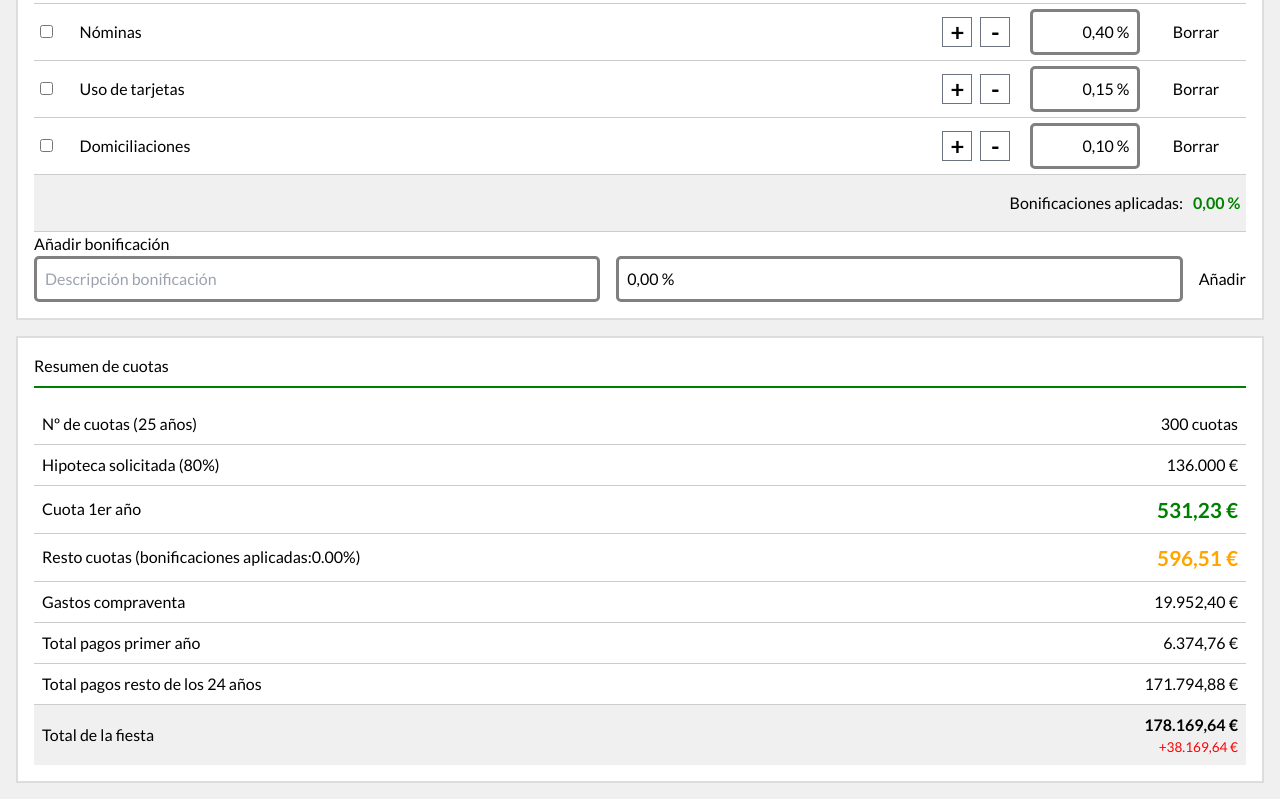
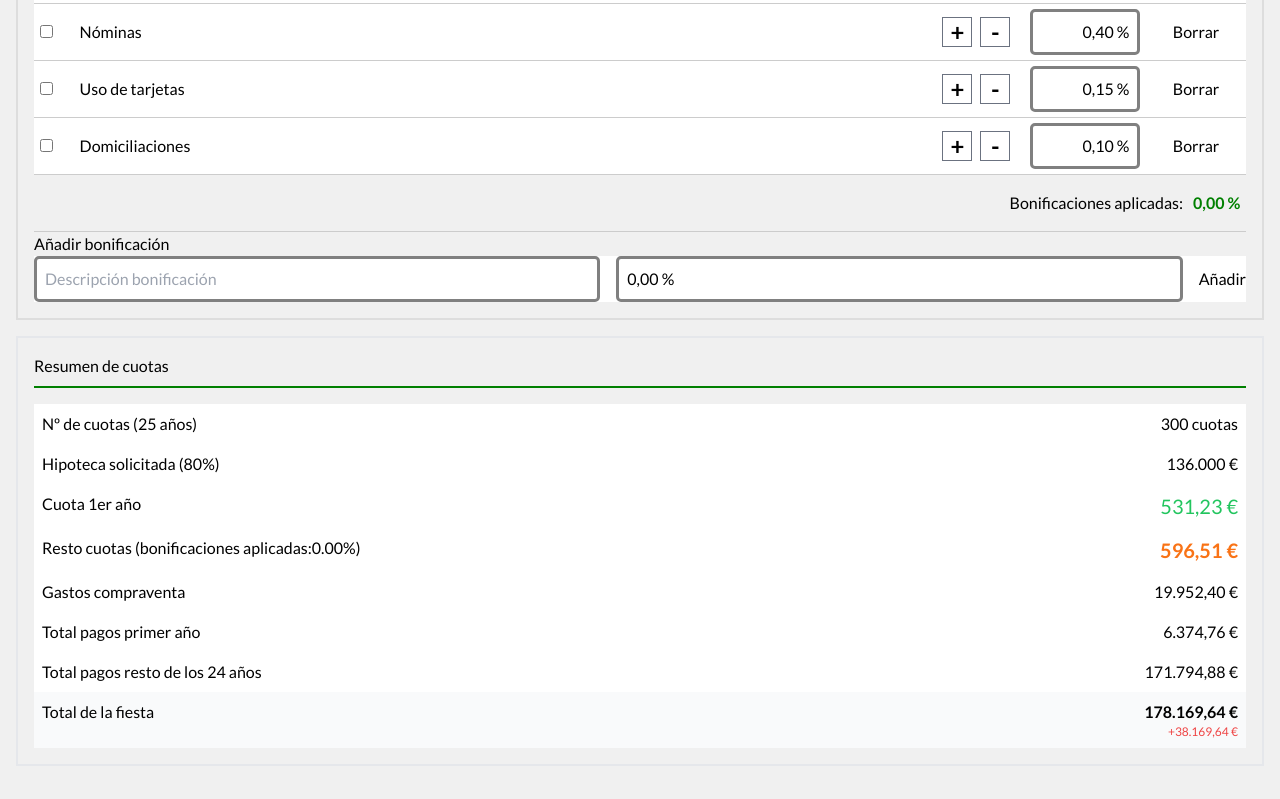
Before and after one commit to Md-uddin/kaeson-calculator-up, a React (Create React App) app: page / in a window 1280 px wide. Shown: the part 685-1484 px from the top of the page. Built offline with nearby package versions, Linux system fonts and the light colour scheme.

Commit message:
styled-comp to tailwind for resume

```diff
--- /dev/null
+++ b/src/components/Calculator/Calculator.css
@@ -0,0 +1,31 @@
+.initialData {
+  border: 2px solid #ddd;
+  grid-template-areas: "simulation expenses bonifications";
+  grid-template-columns: 1fr 1fr 1fr;
+}
+.initialData .simulation {
+  grid-area: simulation;
+}
+.initialData .bonifications {
+  grid-area: bonifications;
+}
+.initialData .expenses {
+  grid-area: expenses;
+}
+@media (max-width: 1500px) {
+  .initialData {
+    grid-template-columns: 1fr 1fr;
+    grid-template-areas:
+      "simulation expenses"
+      "bonifications bonifications";
+  }
+}
+@media (max-width: 1000px) {
+  .initialData {
+    grid-template-columns: 1fr;
+    grid-template-areas:
+      "simulation"
+      "expenses"
+      "bonifications";
+  }
+}
--- a/src/components/Calculator/index.js
+++ b/src/components/Calculator/index.js
@@ -4,33 +4,23 @@ import React from "react";
 import Bonifications from "../Bonifications/index";
 import Resume from "components/Resume";
 import SimulationData from "components/SimulationData";
-
-import {
-  CalculatorWrapper,
-  InitialData,
-  ResumeData,
-} from "./Calculator.styled";
+import "./Calculator.css";
 import withSimulator from "hoc/withSimulator";
 import ExpensesData from "components/ExpensesData";
 
 const Calculator = () => {
   return (
     <>
-
-      {/* <CalculatorWrapper> */}
-      <div className="grid gap-4  grid-rows-1 grid-cols-1 " >
-
-        <InitialData>
+      <div className="grid gap-4  grid-rows-1 grid-cols-1 ">
+        <div className="initialData bg:white grid gap-4 p-4 ">
           <SimulationData />
           <ExpensesData />
           <Bonifications />
-        </InitialData>
-        <ResumeData>
+        </div>
+        <div className="border-2 border-gray-200 gap-4 grid grid-cols-1 grid-rows-1 bg:white p-4">
           <Resume />
-        </ResumeData>
+        </div>
       </div>
-      {/* </CalculatorWrapper> */}
-
     </>
   );
 };
--- a/src/components/Resume/Resume.styled.js
+++ /dev/null
@@ -1,40 +0,0 @@
-import styled from "styled-components";
-
-export const ResumeContainer = styled.div`
-  background-color: #fff;
-`;
-
-export const Raw = styled.div`
-  align-items: center;
-  border-bottom: 1px solid #ccc;
-  display: flex;
-  justify-content: space-between;
-  padding: 0.5rem;
-  width: 100%;
-
-  &:last-child {
-    border-bottom: none;
-  }
-
-  &:hover {
-    background-color: #fafafa;
-  }
-
-  input {
-    border-radius: 5px;
-    border: 3px solid grey;
-    font-size: 1rem;
-    padding: 0.5rem;
-    text-align: right;
-
-    &:hover,
-    &:focus {
-      border-color: goldenrod;
-      outline: none;
-    }
-  }
-`;
-
-export const Title = styled.div`
-  font-size: 1em;
-`;
--- a/src/components/Resume/index.js
+++ b/src/components/Resume/index.js
@@ -1,8 +1,6 @@
 import React from "react";
 import withSimulator from "hoc/withSimulator";
-
 import NumberFormat from "react-number-format";
-import { Raw, ResumeContainer, Title } from "./Resume.styled";
 
 const Resume = ({
   price,
@@ -26,18 +24,18 @@ const Resume = ({
   return (
     <>
       <h2>Resumen de cuotas</h2>
-      <ResumeContainer>
-        <Raw>
-          <Title>Nº de cuotas ({years} años)</Title>
+      <div className="bg-white">
+        <div className="row flex p-2 w-full border-gray-300 justify-between hover:bg-gray-50">
+          <h4 className="row-title">Nº de cuotas ({years} años)</h4>
           <NumberFormat
             value={years * 12}
             displayType={"text"}
             suffix=" cuotas"
           />
-        </Raw>
+        </div>
 
-        <Raw>
-          <Title>Hipoteca solicitada ({percentage}%)</Title>
+        <div className="row flex p-2 w-full border-gray-300 justify-between hover:bg-gray-50">
+          <h4 className="row-title">Hipoteca solicitada ({percentage}%)</h4>
           <NumberFormat
             value={(percentage * price) / 100}
             displayType={"text"}
@@ -46,22 +44,9 @@ const Resume = ({
             suffix=" €"
             decimalScale={5}
           />
-        </Raw>
-
-        {/* <Raw>
-          <Title>Interés primer año ({minInterest.toFixed(2)}%)</Title>
-          <NumberFormat
-            value={minInterest / 12}
-            displayType={"text"}
-            decimalSeparator=","
-            thousandSeparator="."
-            suffix=" %"
-            decimalScale={5}
-          />
-        </Raw> */}
-
-        <Raw>
-          <Title>Cuota 1er año</Title>
+        </div>
+        <div className="row flex p-2 w-full border-gray-300 justify-between hover:bg-gray-50">
+          <h4 className="row-title">Cuota 1er año</h4>
           <NumberFormat
             value={quoteFirstYear}
             displayType={"text"}
@@ -71,42 +56,18 @@ const Resume = ({
             decimalScale={2}
             fixedDecimalScale={true}
             renderText={(value, props) => (
-              <div
-                style={{
-                  fontWeight: "bold",
-                  color: "green",
-                  fontSize: "1.3rem",
-                }}
-                {...props}
-              >
+              <div className="text-bold text-green-500 text-xl" {...props}>
                 {value}
               </div>
             )}
           />
-        </Raw>
-
-        {/* <Raw>
-          <Title>
-            Interés resto de años (
-            {(maxInterest - totalBonifications).toFixed(2)}
-            %)
-          </Title>
-          <NumberFormat
-            value={(maxInterest - totalBonifications) / 12}
-            displayType={"text"}
-            decimalSeparator=","
-            thousandSeparator="."
-            suffix=" %"
-            decimalScale={5}
-          />
-        </Raw> */}
-
-        <Raw>
-          <Title>
+        </div>
+        <div className="row flex p-2 w-full border-gray-300 justify-between hover:bg-gray-50">
+          <h4 className="row-title">
             Resto cuotas (bonificaciones aplicadas:
             {totalBonifications.toFixed(2)}
             %)
-          </Title>
+          </h4>
           <NumberFormat
             value={quoteRestYears}
             displayType={"text"}
@@ -115,22 +76,15 @@ const Resume = ({
             suffix=" €"
             decimalScale={2}
             renderText={(value, props) => (
-              <div
-                style={{
-                  fontWeight: "bold",
-                  color: "orange",
-                  fontSize: "1.3rem",
-                }}
-                {...props}
-              >
+              <div className="font-bold text-orange-500 text-xl" {...props}>
                 {value}
               </div>
             )}
           />
-        </Raw>
+        </div>
 
-        <Raw>
-          <Title>Gastos compraventa</Title>
+        <div className="row flex p-2 w-full border-gray-300 justify-between hover:bg-gray-50">
+          <h4 className="row-title">Gastos compraventa</h4>
           <NumberFormat
             value={totalExpenses}
             displayType={"text"}
@@ -139,9 +93,9 @@ const Resume = ({
             suffix=" €"
             decimalScale={2}
           />
-        </Raw>
-        <Raw>
-          <Title>Total pagos primer año</Title>
+        </div>
+        <div className="row flex p-2 w-full border-gray-300 justify-between hover:bg-gray-50">
+          <h4 className="row-title">Total pagos primer año</h4>
           <NumberFormat
             value={getTotalPaidFirstYear()}
             displayType={"text"}
@@ -150,10 +104,12 @@ const Resume = ({
             suffix=" €"
             decimalScale={2}
           />
-        </Raw>
+        </div>
 
-        <Raw>
-          <Title>Total pagos resto de los {years - 1} años</Title>
+        <div className="row flex p-2 w-full border-gray-300 justify-between hover:bg-gray-50">
+          <h4 className="row-title">
+            Total pagos resto de los {years - 1} años
+          </h4>
           <NumberFormat
             value={getTotalPaidRestYears()}
             displayType={"text"}
@@ -162,10 +118,10 @@ const Resume = ({
             suffix=" €"
             decimalScale={2}
           />
-        </Raw>
+        </div>
 
-        <Raw style={{ backgroundColor: "#f0f0f0" }}>
-          <Title>Total de la fiesta</Title>
+        <div className="row flex p-2 w-full border-gray-300 justify-between  hover:bg-gray-50 bg-gray-50">
+          <h4 className="row-title">Total de la fiesta</h4>
           <div>
             <NumberFormat
               value={getTotalPaidFirstYear() + getTotalPaidRestYears()}
@@ -175,7 +131,7 @@ const Resume = ({
               suffix=" €"
               decimalScale={2}
               renderText={(value, props) => (
-                <div style={{ fontWeight: "bold" }} {...props}>
+                <div className=" font-bold" {...props}>
                   {value}
                 </div>
               )}
@@ -188,21 +144,14 @@ const Resume = ({
               suffix=" €"
               decimalScale={2}
               renderText={(value, props) => (
-                <div
-                  style={{
-                    color: "red",
-                    fontSize: "0.85rem",
-                    textAlign: "right",
-                  }}
-                  {...props}
-                >
+                <div className="text-red-500 text-xs text-right" {...props}>
                   +{value}
                 </div>
               )}
             />
           </div>
-        </Raw>
-      </ResumeContainer>
+        </div>
+      </div>
     </>
   );
 };
--- a/src/styles/tailwindStyles.css
+++ b/src/styles/tailwindStyles.css
@@ -7,11 +7,9 @@
     @apply text-base;
   }
   .plus-minus-icon {
-    @apply text-2xl h-[30px]  w-[30px] flex justify-center items-center border-gray-500 border font-bold mx-1 my-0;
+    @apply text-2xl h-[30px]  w-[30px] flex justify-center items-center border-gray-500 border font-bold mx-1 my-0 cursor-pointer;
   }
-  .common-input {
-    @apply border-2 border-gray-500 font-base text-right p-2 rounded-md;
-  }
+
 }
 
 /* ///////////////////// */
@@ -33,3 +31,6 @@
   border-color: goldenrod;
   outline: none;
 }
+.row:last-child{
+  border-bottom: none;
+}
```
